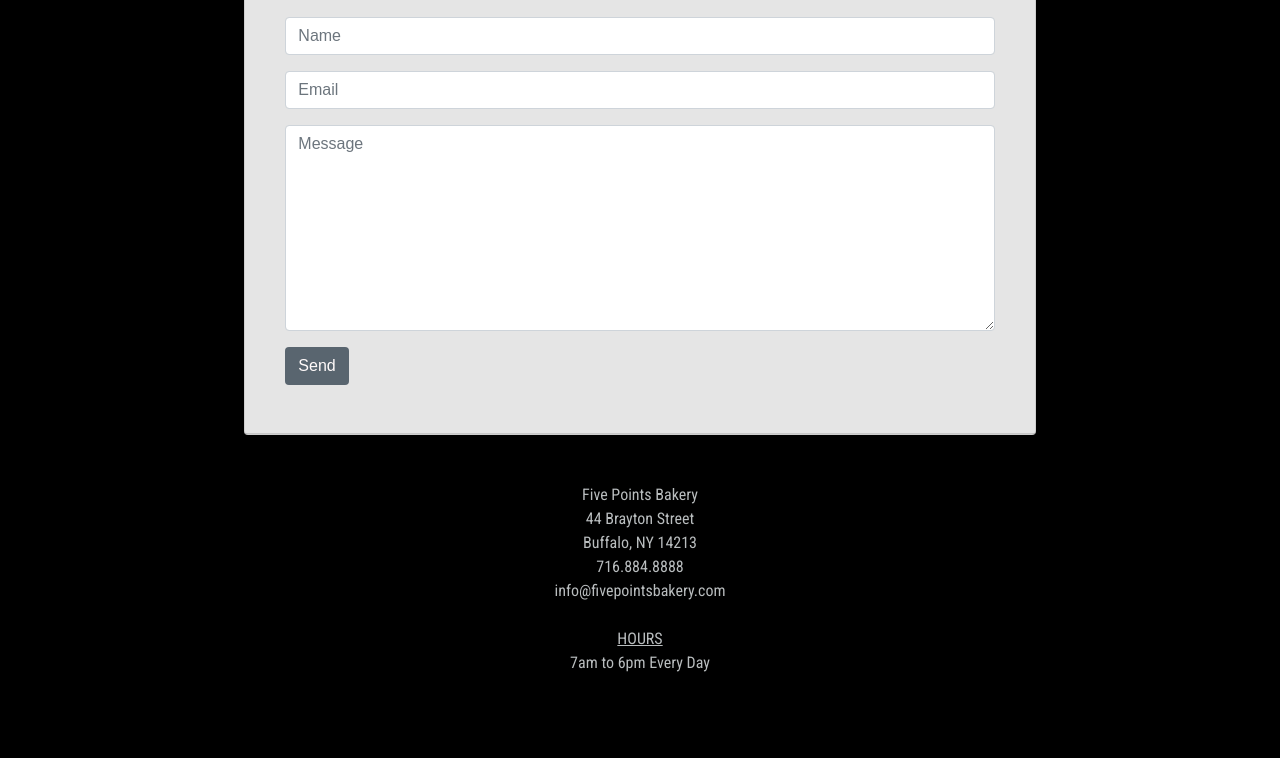
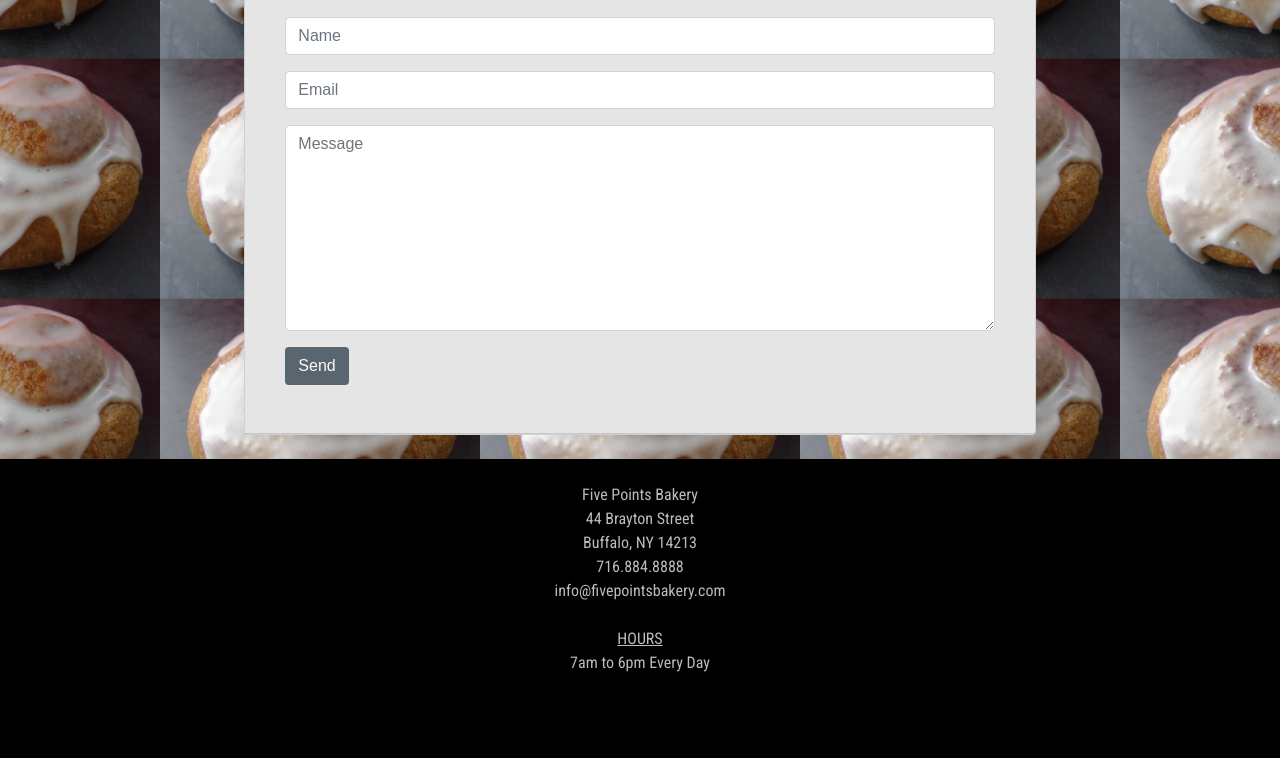
Before and after one commit to mcdevittbass/FivePointsBakeryBootstrap, a website: page contact.html in a window 1280 px wide. Shown: the part 278-1036 px from the top of the page. Drawn offline with nearby package versions, Linux system fonts and the light colour scheme; the site is published under a folder, as on GitHub Pages, so addresses that start at the root find nothing; files whose address does not match are found by name; a web font is replaced by a local one.

Commit message:
More troubleshooting

```diff
--- a/CSS/styles.scss
+++ b/CSS/styles.scss
@@ -75,7 +75,7 @@ h5 {
     max-height: 15rem;
 }
 .cinnroll {
-    background-image: url(/img/cinnroll.png);
+    background-image: url(../img/cinnroll.png);
     background-attachment: fixed;
     background-position: center;
     background-repeat: repeat;
```
Also changed, not shown: CSS/styles.css, dist/css/main.css.
